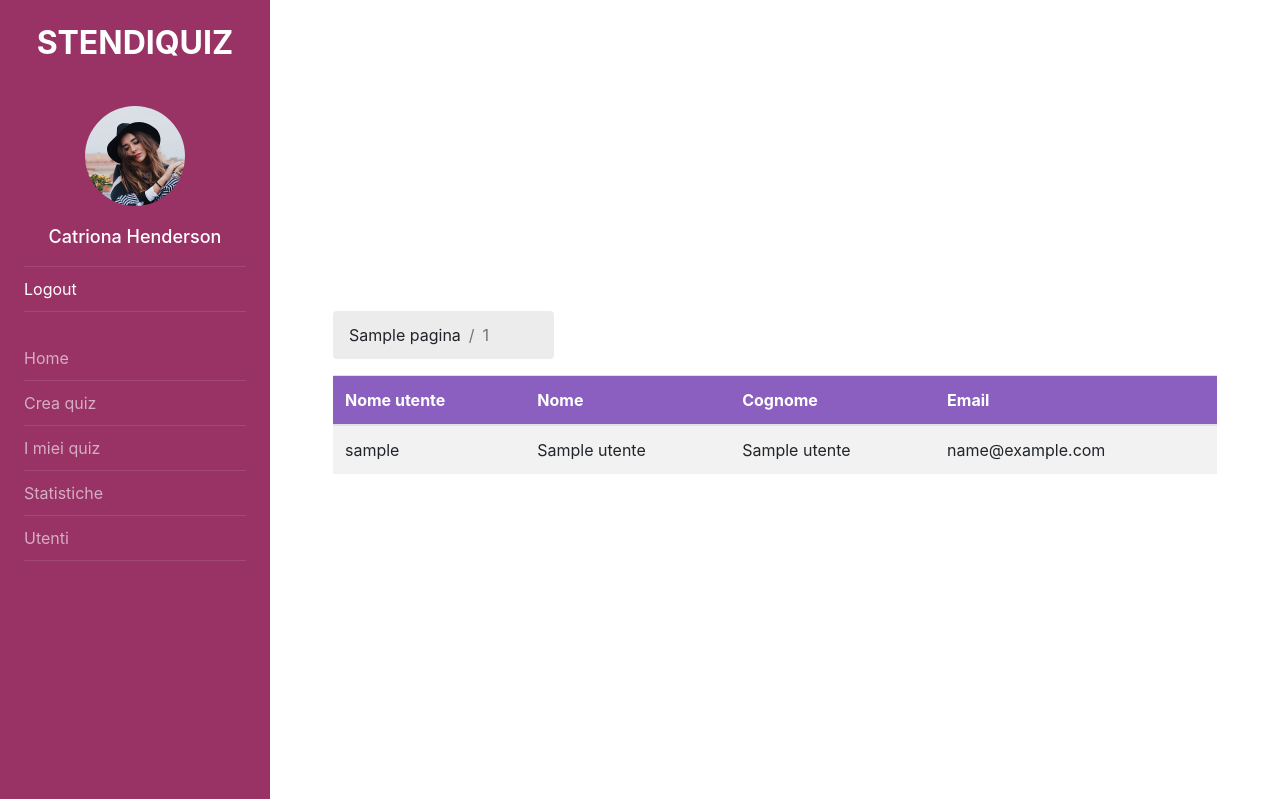
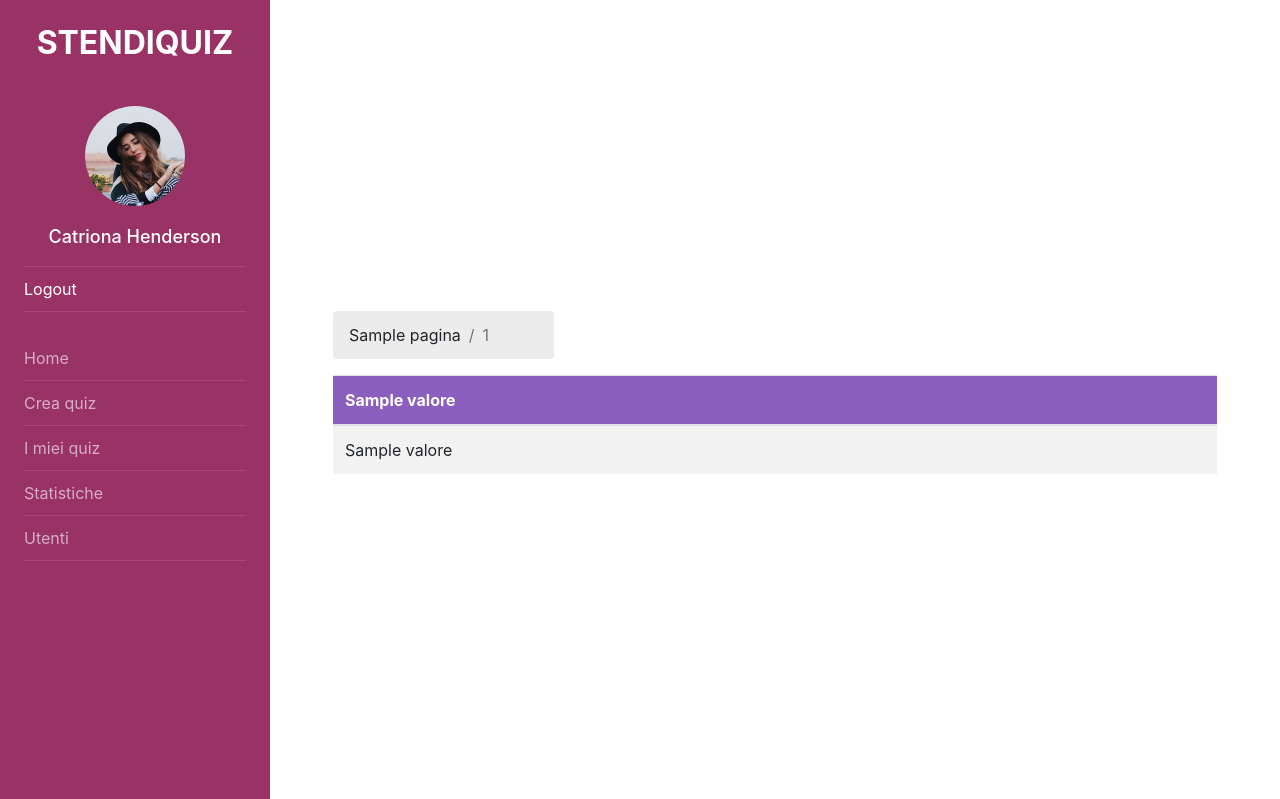
Before and after one commit to raissabeccarelli/stendiquiz, a Django app: template secondo_progetto/stendiquiz/templates/utenti.html in a window 1280 px wide. Shown: the top 799 px of the page. Run offline with Django 5.2, Linux system fonts and the light colour scheme; the template is opened without the code that fills it: most values are stand-ins (such as "Sample title", 1, 10 or a date in 2020); some libraries are stand-ins or nearby versions.

Commit message:
pagina utenti, senza filtri

```diff
--- a/secondo_progetto/stendiquiz/static/js/utenti.js
+++ b/secondo_progetto/stendiquiz/static/js/utenti.js
@@ -1,6 +1,6 @@
 function caricaUtenti(data) {
-    var table = new DataTable('#tabellaUtenti', {
-        data: data,
+    var table = new DataTable('#tabellaUtenti',
+    {
         columns: [
             { title: "Nome utente" },
             { title: "Nome" },
--- a/secondo_progetto/stendiquiz/stendiquiz/controller.py
+++ b/secondo_progetto/stendiquiz/stendiquiz/controller.py
@@ -19,6 +19,7 @@ giocaTemplateName = "gioca.html"
 erroreTemplateName = "errore.html"
 visualizzaPartecipazioneTemplateName = "visualizzaPartecipazione.html"
 statisticheTemplateName = "statistiche.html"
+utentiTemplateName = "utenti.html"
 
 SUPER_USER = "demo"
 
@@ -354,8 +355,7 @@ def utenti(request):
         "root": [{"pagina": "Stendiquiz", "link": "./"}]
     }
 
-    # Simulazione della risposta da una sorgente dati (es. API o DB)
-    rispostaServer = server.getUtenti(parametri={})  # <-- Adatta questa chiamata al tuo backend
+    rispostaServer = server.getUtenti(parametri={})
 
     risultato = []
     for utente in rispostaServer:
@@ -384,7 +384,7 @@ def utenti(request):
         "listaIntestazioni": listaIntestazioni
     }
 
-    template = loader.get_template("utenti.html")  # Sostituisci con il tuo path corretto
+    template = loader.get_template(utentiTemplateName)
     page = template.render(context=context, request=request)
     res.write(page)
     return res
--- a/secondo_progetto/stendiquiz/stendiquiz/data_layer.py
+++ b/secondo_progetto/stendiquiz/stendiquiz/data_layer.py
@@ -414,7 +414,7 @@ def getUtenti(parametri):
     if "nomeutente" in parametri:
         tipologia = TIPOLOGIA_RICERCA["uguale"]
         condizioniWhere = aggiungiCondizioneWhere(
-            condizione=condizioniWhere, nome="Utenti.NOMEUTENTE", valore=parametri["nomeUtente"], tipologia=tipologia)
+            condizione=condizioniWhere, nome="Utenti.NOMEUTENTE", valore=parametri["nomeutente"], tipologia=tipologia)
 
     if "email" in parametri:
         tipologia = TIPOLOGIA_RICERCA["uguale"]
--- a/secondo_progetto/stendiquiz/templates/utenti.html
+++ b/secondo_progetto/stendiquiz/templates/utenti.html
@@ -2,7 +2,7 @@
 <html lang="it">
 
 <head>
-  <title>STENDIQUIZ - Utenti</title>
+  <title>STENDIQUIZ</title>
   <meta charset="utf-8">
   <meta name="viewport" content="width=device-width, initial-scale=1, shrink-to-fit=no">
   {% include "commons/import_comuni.html" %}
@@ -34,19 +34,21 @@
         <table id="tabellaUtenti" class="table table-hover table-striped">
             <thead>
 					<tr>
-              <th>Nome utente</th>
-              <th>Nome</th>
-              <th>Cognome</th>
-              <th>Email</th>
+						{% for cella in risultati.listaIntestazioni %}
+						<th {% for chiave , valore in cella.impostazioni.items %} {{chiave}}='{{valore}}'{%endfor%}>
+							{{cella.valore}}
+						</th>
+						{% endfor %}
 					</tr>
 			</thead>
 			<tbody>
-            {% for utente in utenti %}
+				{%for riga in risultati.risultato %}
 				<tr>
-              <td>{{ utente.username }}</td>
-              <td>{{ utente.nome }}</td>
-              <td>{{ utente.cognome }}</td>
-              <td>{{ utente.email }}</td>
+					{% for cella in riga %}
+					<td {% for chiave , valore in cella.impostazioni.items %} {{chiave}}='{{valore}}'{%endfor%}>
+						{{cella.valore}}
+					</td>
+					{% endfor %}
 				</tr>
 				{% endfor %}
 			</tbody>
```
Lines whose indentation alone changed are shown as unchanged.
